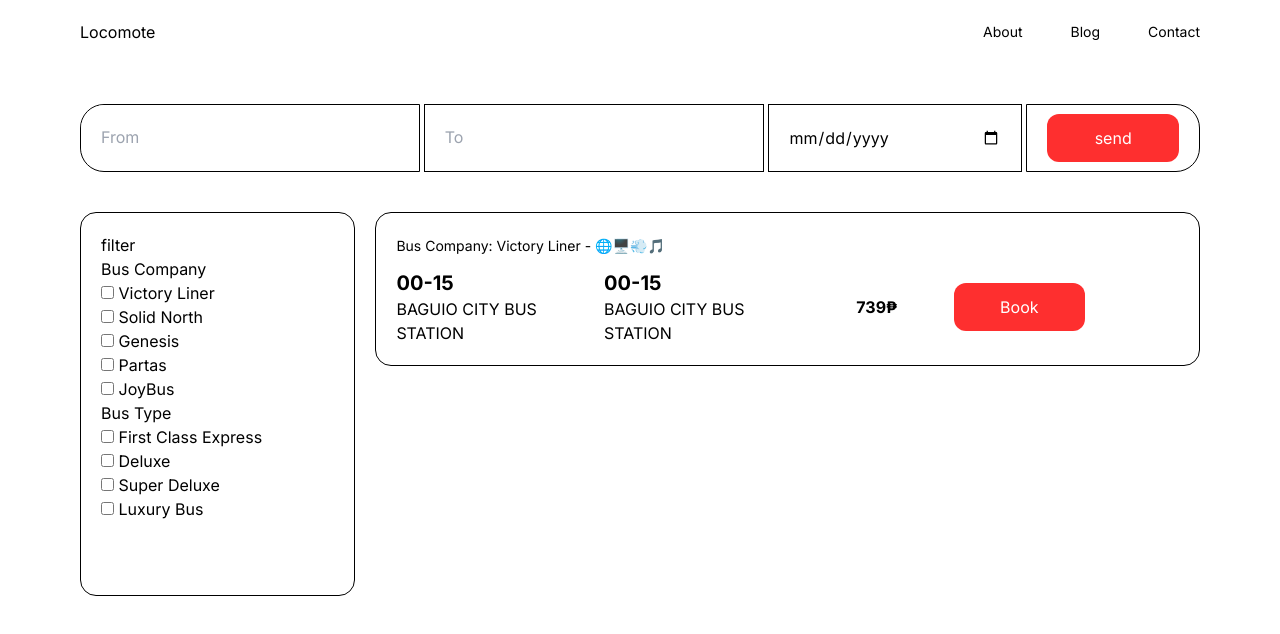
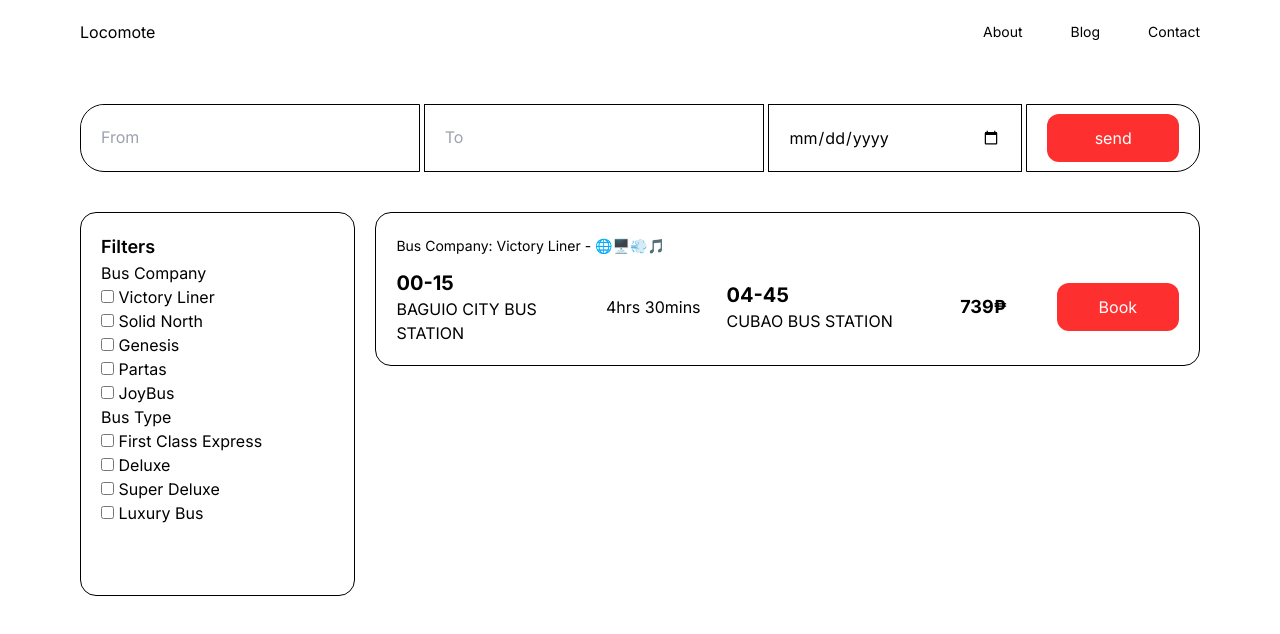
Before and after one commit to knowsblednyahaha/Locomote, a Next.js app: page /book in a window 1280 px wide. Shown: the top 634 px of the page. Built offline with nearby package versions, Linux system fonts and the light colour scheme.

Commit message:
updated viewed tickets

```diff
--- a/app/components/Book/SearchBooking.tsx
+++ b/app/components/Book/SearchBooking.tsx
@@ -26,7 +26,9 @@ export default function SearchBooking() {
         </div>
         <div className="w-full mt-10 flex flex-col md:flex-row gap-x-5">
           <div className="w-full md:w-2/6 lg:w-3/12 border border-black rounded-2xl h-96 p-5">
-            <div>filter</div>
+            <div>
+              <span className="text-lg font-semibold">Filters</span>
+            </div>
             <div>
               <h5>Bus Company</h5>
               <div>
@@ -106,15 +108,15 @@ export default function SearchBooking() {
                 <span className="text-xl font-bold">00-15</span>
                 <p className="uppercase">Baguio City Bus Station</p>
               </div>
-              <div className="hidden lg:w-2/12">
+              <div className="hidden md:block lg:w-2/12 md:text-center">
                 <span className="">4hrs 30mins</span>
               </div>
               <div className="lg:w-3/12">
-                <span className="text-xl font-bold">00-15</span>
-                <p className="uppercase">Baguio City Bus Station</p>
+                <span className="text-xl font-bold">04-45</span>
+                <p className="uppercase">Cubao Bus Station</p>
               </div>
               <div className="lg:w-2/12 md:text-center">
-                <span className="font-bold">739₱</span>
+                <span className="text-lg font-bold">739₱</span>
               </div>
               <div className="lg:w-2/12 text-center">
                 <button className="w-32 md:w-full h-12 md:h-content text-sm md:text-base bg-[#FE2F2F] rounded-xl text-white">
```
